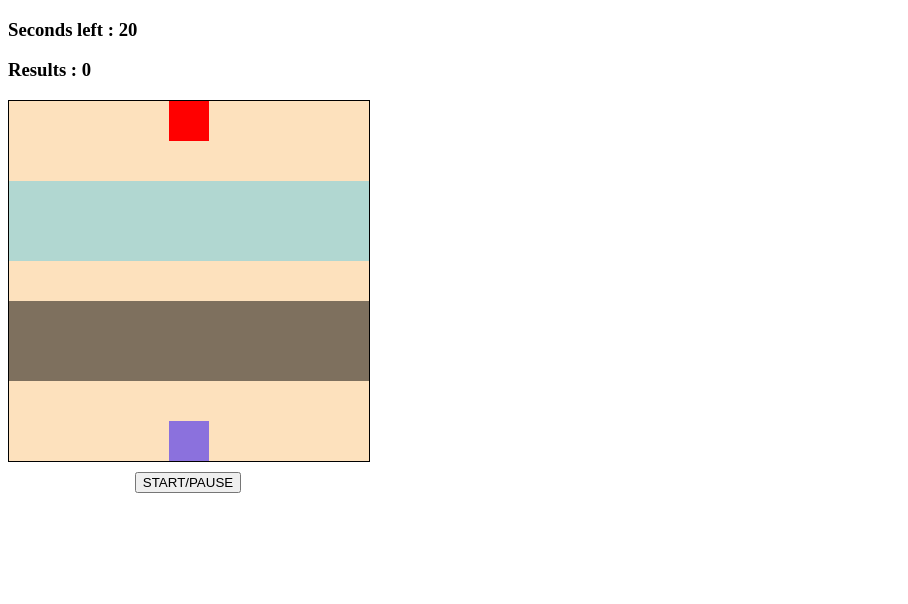
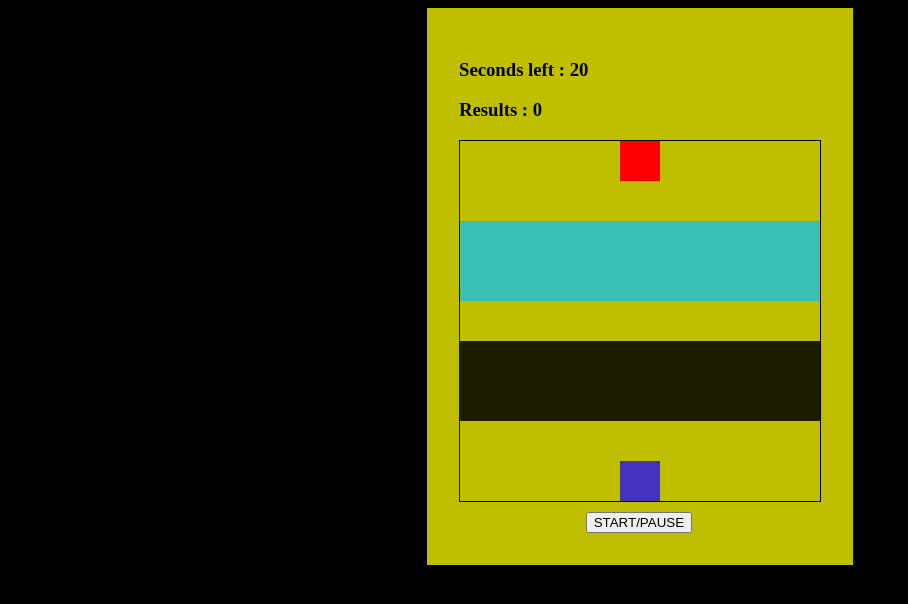
Before and after one commit to Kiran0R0Patil/frogger, a plain HTML site: page index.html in a window 1280 px wide. Shown: the whole page, without its empty margins (0-908 px from the left). Drawn offline with Linux system fonts and the light colour scheme.

Commit message:
style initials

```diff
--- a/index.html
+++ b/index.html
@@ -8,6 +8,7 @@
     <title>frogger</title>
 </head>
 <body>
+    <div class="container">
     <h3>Seconds left : <span id="time-left">20</span></h3>
     <h3>Results : <span id="result">0</span></h3>
 
@@ -98,6 +99,7 @@
         <button id="start-pause">START/PAUSE</button>
     </div>
 
+    </div>
     <script src="app.js"></script>
 </body>
 </html>
--- a/styles.css
+++ b/styles.css
@@ -1,6 +1,20 @@
+body {
+    box-sizing: border-box;
+    display: flex;
+    align-items: center;
+    justify-content: center;
+    flex-direction: column;
+    background-color: rgba(0, 0, 0);
+background-size: cover;
+}
+
+.container{
+    background-color: rgba(255, 255, 0, 0.75) ;
+    padding: 2rem;
+}
 .grid {
     border: 1px solid black;
-    background-color: rgba(248, 141, 0, 0.26);
+    /* background-color: rgba(248, 141, 0, 0.26); */
     height: 360px;
     width: 360px;
     display: flex;
@@ -12,31 +26,31 @@
     width: 40px;
 }
 
+.button {
+    width: 360px;
+    margin-top: 10px ;
+    margin-left: 35%;
+}
+
 .ending-block{
     background-color: red;
 }
 
 .left-river,
 .right-river {
-    background-color: rgba(0, 191, 255, 0.30);
+    background-color: rgba(0, 191, 255, 0.70);
 }
 
 .left-car,
 .right-car {
-    background-color: rgba(0, 0, 0, 0.50);
+    background-color: rgba(0, 0, 0, 0.85);
 }
 
 .starting-block{
-    background-color: rgba(27, 2, 253, 0.5);
+    background-color: rgba(27, 2, 253, 0.75);
 }
 
-.button {
-    width: 360px;
-    margin-top: 10px ;
-    display: flex;
-    justify-content: center;
-}
 
 .frog {
-    background-color: greenyellow;
+    background-color: green;
 }
```
